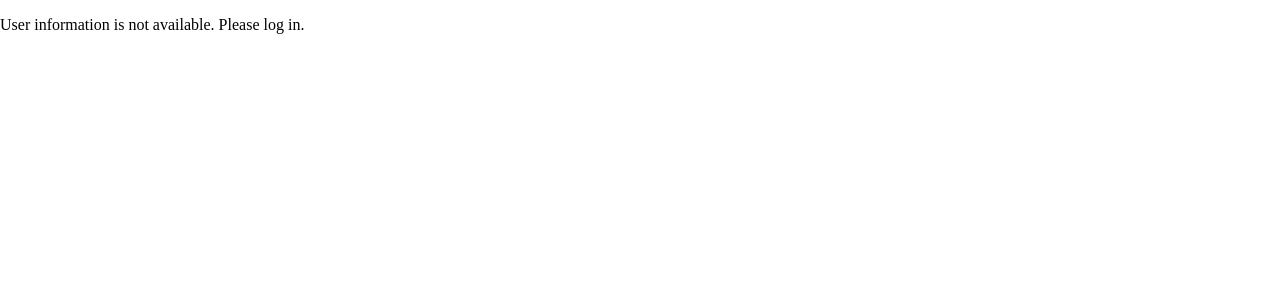
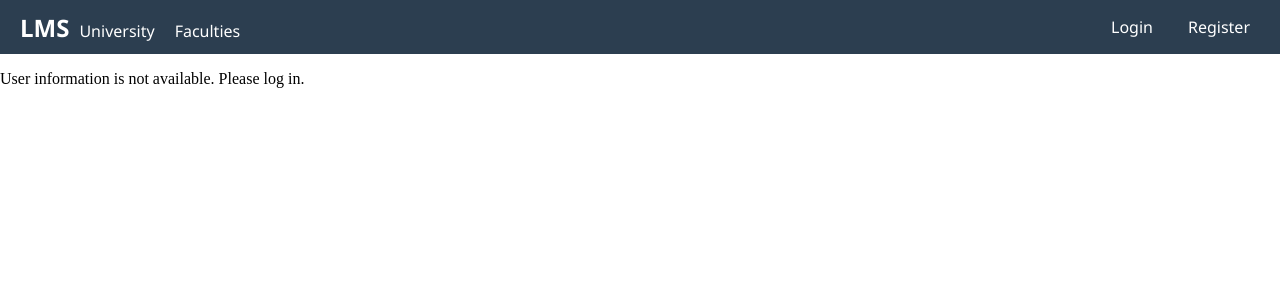
Before and after one commit to dzoraj/lms_frontend, an Angular app: page /profile in a window 1280 px wide. Shown: the top 300 px of the page. Built offline with nearby package versions, Linux system fonts and the light colour scheme.

Commit message:
I can't recall what i did but it won't let me change branches

```diff
--- a/src/app/components/profile/profile.component.html
+++ b/src/app/components/profile/profile.component.html
@@ -1,4 +1,4 @@
-
+<app-navbar></app-navbar>
 <div class="profile-container" *ngIf="user; else noUser">
   <h2>My Profile</h2>
   <p><strong>Email:</strong> {{ user.email }}</p>
--- a/src/app/components/profile/profile.component.ts
+++ b/src/app/components/profile/profile.component.ts
@@ -1,11 +1,12 @@
 import { Component, OnInit } from '@angular/core';
 import { CommonModule } from '@angular/common';
 import { LoginService } from '../../service/loginService/login.service';
+import { NavbarComponent } from "../navbar/navbar.component";
 
 @Component({
   selector: 'app-profile',
   standalone: true,
-  imports: [CommonModule],
+  imports: [CommonModule, NavbarComponent],
   templateUrl: './profile.component.html',
   styleUrls: ['./profile.component.css']
 })
--- a/src/app/components/student-dashboard/student-dashboard.component.html
+++ b/src/app/components/student-dashboard/student-dashboard.component.html
@@ -1,3 +1,4 @@
+<app-navbar></app-navbar>
 <div class="student-dashboard">
   <h2>Student dashboard</h2>
 
--- a/src/app/components/student-dashboard/student-dashboard.component.ts
+++ b/src/app/components/student-dashboard/student-dashboard.component.ts
@@ -4,11 +4,12 @@ import { CommonModule } from '@angular/common';
 import { finalize } from 'rxjs/operators';
 import { DynamicService } from '../../service/dynamic-service/dynamic.service';
 import { LoginService } from '../../service/loginService/login.service';
+import { NavbarComponent } from "../navbar/navbar.component";
 
 @Component({
   selector: 'app-student-dashboard',
   standalone: true,
-  imports: [CommonModule],
+  imports: [CommonModule, NavbarComponent],
   templateUrl: './student-dashboard.component.html',
   styleUrls: ['./student-dashboard.component.css']
 })
```
